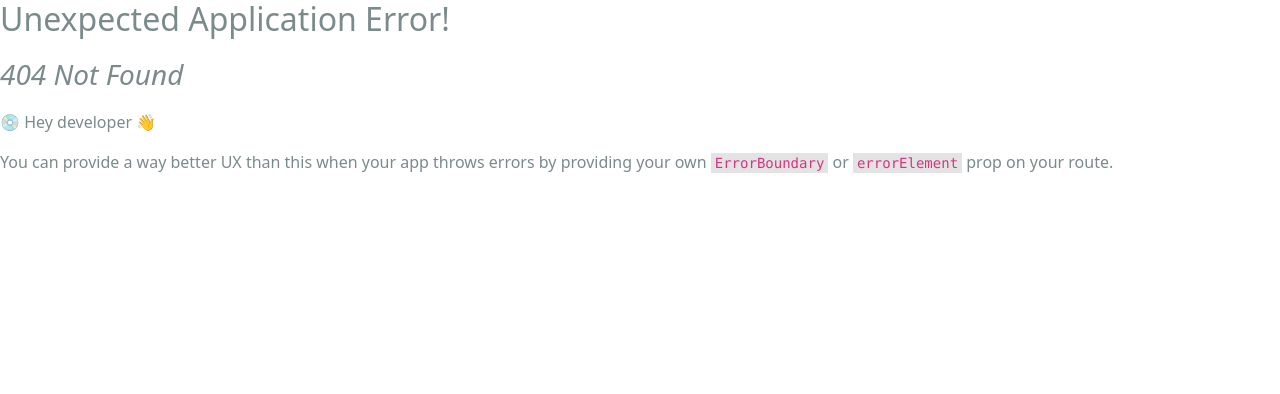
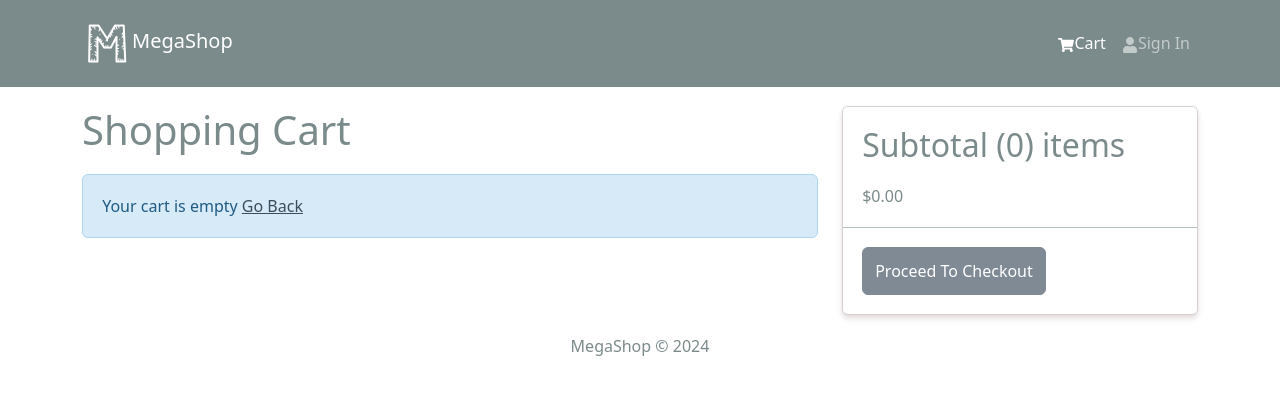
Before and after one commit to HuuThanh1301/Mern-eCommerce, a React (Create React App) app in the folder frontend/: page /cart in a window 1280 px wide. Before the commit this address had no page. Shown: the top 394 px of the page. Built offline with nearby package versions, Linux system fonts and the light colour scheme.

Commit message:
6. Shopping Cart Functionality

```diff
--- a/frontend/src/components/Header.jsx
+++ b/frontend/src/components/Header.jsx
@@ -1,10 +1,12 @@
 import React from "react";
-import { Navbar, Nav, Container } from "react-bootstrap";
+import { Navbar, Nav, Container, Badge } from "react-bootstrap";
 import { FaShoppingCart, FaUser } from "react-icons/fa";
 import { LinkContainer } from "react-router-bootstrap";
+import { useSelector } from "react-redux";
 import logo from "../assets/whiteM_logo.png";
 
 const Header = () => {
+  const { cartItems } = useSelector((state) => state.cart);
   return (
     <header>
       <Navbar bg="dark" variant="dark" expand="md" collapseOnSelect>
@@ -23,6 +25,11 @@
                 <Nav.Link>
                   <FaShoppingCart />
                   Cart
+                  {cartItems.length > 0 && (
+                    <Badge pill bg="success" style={{ marginLeft: "5px" }}>
+                      {cartItems.reduce((a, c) => a + c.qty, 0)}
+                    </Badge>
+                  )}
                 </Nav.Link>
               </LinkContainer>
               <LinkContainer to="/login">
--- a/frontend/src/index.js
+++ b/frontend/src/index.js
@@ -15,12 +15,14 @@
 import store from "./store";
 import HomeScreen from "./screens/HomeScreen";
 import ProductScreen from "./screens/ProductScreen";
+import CartScreen from "./screens/CartScreen";
 
 const router = createBrowserRouter(
   createRoutesFromElements(
     <Route path="/" element={<App />}>
       <Route index={true} path="/" element={<HomeScreen />}></Route>
       <Route path="/product/:id" element={<ProductScreen />}></Route>
+      <Route path="/cart" element={<CartScreen />}></Route>
     </Route>
   )
 );
--- /dev/null
+++ b/frontend/src/screens/CartScreen.jsx
@@ -0,0 +1,116 @@
+import React from "react";
+import { Link, useNavigate } from "react-router-dom";
+import { useDispatch, useSelector } from "react-redux";
+import {
+  Row,
+  Col,
+  Image,
+  Form,
+  Button,
+  Card,
+  ListGroup,
+} from "react-bootstrap";
+import { FaTrash } from "react-icons/fa";
+import Message from "../components/Message";
+import { addToCart, removeFromCart } from "../slices/cartSlice";
+
+const CartScreen = () => {
+  const navigate = useNavigate();
+  const dispatch = useDispatch();
+
+  const { cartItems } = useSelector((state) => state.cart);
+
+  const addToCartHander = async (product, qty) => {
+    dispatch(addToCart({ ...product, qty }));
+  };
+
+  const removeFromCartHandler = async (id) => {
+    dispatch(removeFromCart(id));
+  };
+
+  const checkoutHandler = () => {
+    navigate("/login?redirect=/shipping");
+  };
+
+  return (
+    <Row>
+      <Col md={8}>
+        <h1 style={{ marginBottom: "20px" }}>Shopping Cart</h1>
+        {cartItems.length === 0 ? (
+          <Message>
+            Your cart is empty <Link to="/"> Go Back</Link>
+          </Message>
+        ) : (
+          <ListGroup variant="flush">
+            {cartItems.map((item) => (
+              <ListGroup.Item key={item._id}>
+                <Row>
+                  <Col md={2}>
+                    <Image src={item.image} alt={item.name} fluid rounded />
+                  </Col>
+                  <Col md={3}>
+                    <Link to={`/product/${item._id}`}>{item.name}</Link>
+                  </Col>
+                  <Col md={2}>${item.price}</Col>
+                  <Col md={2}>
+                    <Form.Control
+                      as="select"
+                      value={item.qty}
+                      onChange={(e) => {
+                        addToCartHander(item, Number(e.target.value));
+                      }}
+                    >
+                      {[...Array(item.countInStock).keys()].map((x) => (
+                        <option key={x + 1} value={x + 1}>
+                          {x + 1}
+                        </option>
+                      ))}
+                    </Form.Control>
+                  </Col>
+                  <Col md={2}>
+                    <Button
+                      variant="light"
+                      onClick={() => {
+                        removeFromCartHandler(item._id);
+                      }}
+                    >
+                      <FaTrash />
+                    </Button>
+                  </Col>
+                </Row>
+              </ListGroup.Item>
+            ))}
+          </ListGroup>
+        )}
+      </Col>
+      <Col md={4}>
+        <Card>
+          <ListGroup variant="flush">
+            <ListGroup.Item>
+              <h2>
+                Subtotal ({cartItems.reduce((acc, item) => acc + item.qty, 0)})
+                items
+              </h2>
+              $
+              {cartItems
+                .reduce((acc, item) => acc + item.qty * item.price, 0)
+                .toFixed(2)}
+            </ListGroup.Item>
+            <ListGroup.Item>
+              <Button
+                type="button"
+                className="btn-block"
+                disabled={cartItems.length === 0}
+                onClick={checkoutHandler}
+              >
+                Proceed To Checkout
+              </Button>
+            </ListGroup.Item>
+          </ListGroup>
+        </Card>
+      </Col>
+    </Row>
+  );
+};
+
+export default CartScreen;
--- a/frontend/src/screens/ProductScreen.jsx
+++ b/frontend/src/screens/ProductScreen.jsx
@@ -1,5 +1,5 @@
 // import React, { useState, useEffect } from "react";
-import { useParams } from "react-router-dom";
+import { useParams, useNavigate } from "react-router-dom";
 import { Link } from "react-router-dom";
 import {
   Row,
@@ -9,21 +9,36 @@
   Card,
   Button,
   ListGroupItem,
+  Form,
 } from "react-bootstrap";
 import Rating from "../components/Rating";
 import { useGetProductDetailsQuery } from "../slices/productsApiSlice";
 import Loader from "../components/Loader";
 import Message from "../components/Message";
+import { useState } from "react";
+import { addToCart } from "../slices/cartSlice";
+import { useDispatch } from "react-redux";
 // import axios from "axios";
 
 const ProductScreen = () => {
   // const [product, setProduct] = useState([]);
   const { id: productId } = useParams();
+
+  const dispatch = useDispatch();
+  const navigate = useNavigate();
+
+  const [qty, setQty] = useState(1);
+
   const {
     data: product,
     isLoading,
     error,
   } = useGetProductDetailsQuery(productId);
+
+  const addToCartHandler = () => {
+    dispatch(addToCart({...product, qty}));
+    navigate("/cart");
+  };
 
   // useEffect(() => {
   //   const fetchProduct = async () => {
@@ -88,8 +103,34 @@
                   </Row>
                 </ListGroupItem>
 
+                {product.countInStock > 0 && (
+                  <ListGroup.Item>
+                    <Row>
+                      <Col>Qty</Col>
+                      <Col>
+                        <Form.Control
+                          as="select"
+                          value={qty}
+                          onChange={(e) => setQty(Number(e.target.value))}
+                        >
+                          {[...Array(product.countInStock).keys()].map((x) => (
+                            <option key={x + 1} value={x + 1}>
+                              {x + 1}
+                            </option>
+                          ))}
+                        </Form.Control>
+                      </Col>
+                    </Row>
+                  </ListGroup.Item>
+                )}
+
                 <ListGroupItem>
-                  <Button className="btn-block" type="button">
+                  <Button
+                    className="btn-block"
+                    type="button"
+                    disabled={product.countInStock === 0}
+                    onClick={addToCartHandler}
+                  >
                     Add To Cart
                   </Button>
                 </ListGroupItem>
--- /dev/null
+++ b/frontend/src/slices/cartSlice.js
@@ -0,0 +1,34 @@
+import { createSlice } from "@reduxjs/toolkit";
+import { updateCart } from "../utils/cartUtils";
+
+const initialState = localStorage.getItem("cart")
+  ? JSON.parse(localStorage.getItem("cart"))
+  : { cartItems: [] };
+
+const cartSlice = createSlice({
+  name: "cart",
+  initialState,
+  reducers: {
+    addToCart: (state, action) => {
+      const item = action.payload;
+      const existItem = state.cartItems.find((x) => x._id === item._id);
+      if (existItem) {
+        state.cartItems = state.cartItems.map((x) =>
+          x._id === existItem._id ? item : x
+        );
+      } else {
+        state.cartItems = [...state.cartItems, item];
+      }
+
+      updateCart(state);
+    },
+
+    removeFromCart: (state, action) => {
+      state.cartItems = state.cartItems.filter((x) => x._id !== action.payload);
+      updateCart(state);
+    },
+  },
+});
+
+export const { addToCart, removeFromCart } = cartSlice.actions;
+export default cartSlice.reducer;
--- a/frontend/src/store.js
+++ b/frontend/src/store.js
@@ -1,9 +1,11 @@
 import { configureStore } from "@reduxjs/toolkit";
 import { apiSlice } from "./slices/apiSlice";
+import cartSliceReducer from "./slices/cartSlice";
 
 const store = configureStore({
   reducer: {
     [apiSlice.reducerPath]: apiSlice.reducer,
+    cart: cartSliceReducer,
   },
   middleware: (getDefaultMiddleware) =>
     getDefaultMiddleware().concat(apiSlice.middleware),
--- /dev/null
+++ b/frontend/src/utils/cartUtils.js
@@ -0,0 +1,27 @@
+export const addDecimals = (num) => {
+  return (Math.round(num * 100) / 100).toFixed(2);
+};
+
+export const updateCart = (state) => {
+  // Calculate items price
+  state.itemsPrice = addDecimals(
+    state.cartItems.reduce((acc, item) => acc + item.price * item.qty, 0)
+  );
+
+  // Calculate shipping price (If order is over $100 then free, else $10 shipping)
+  state.shippingPrice = addDecimals(Number(state.itemsPrice) > 100 ? 0 : 10);
+
+  // Calculate tax price (15% tax)
+  state.taxPrice = addDecimals(0.15 * Number(state.itemsPrice));
+
+  // Calculate total price
+  state.totalPrice = (
+    Number(state.itemsPrice) +
+    Number(state.shippingPrice) +
+    Number(state.taxPrice)
+  ).toFixed(2);
+
+  localStorage.setItem("cart", JSON.stringify(state));
+
+  // return state;
+};
```
